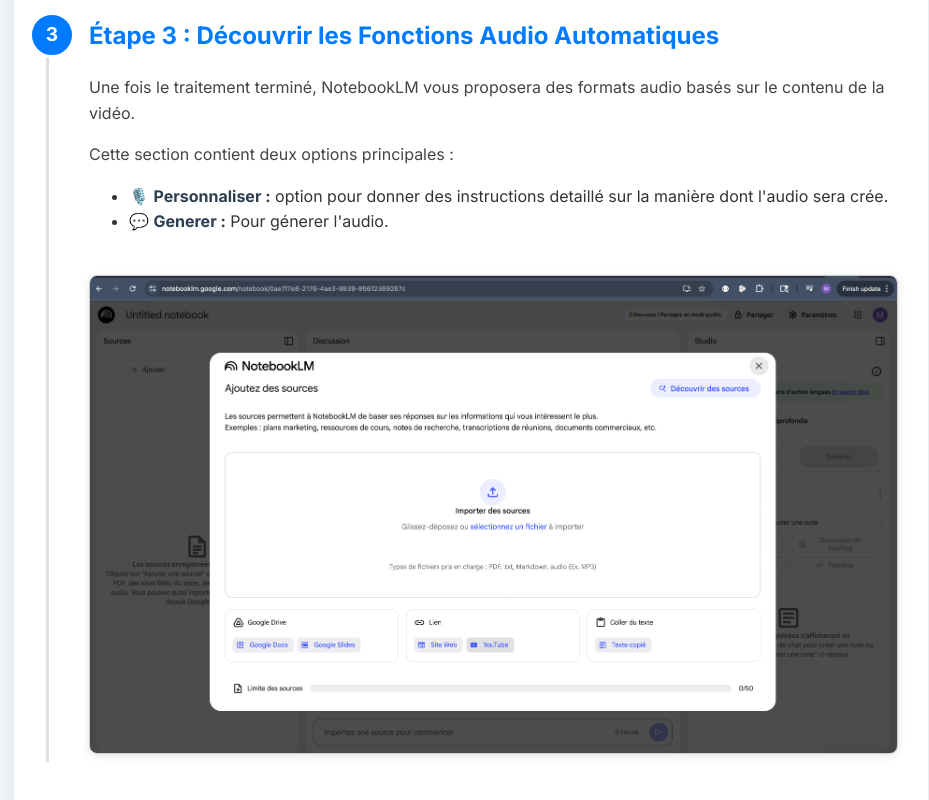
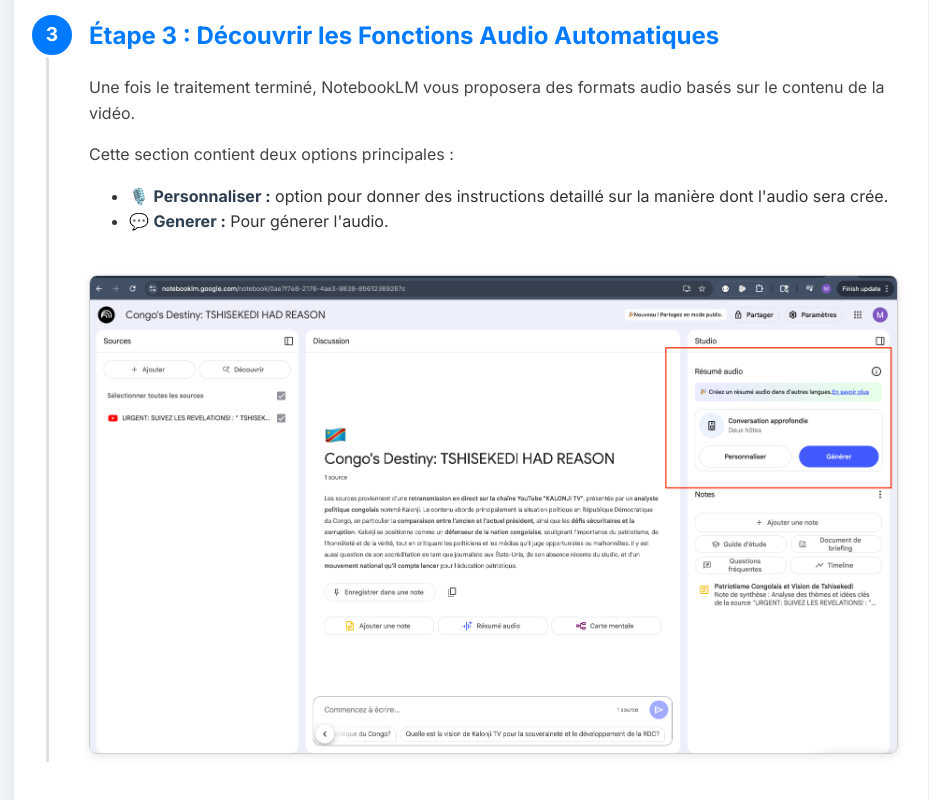
Before and after one commit to milordsutrix/milordsutrix.github.io, a plain HTML site: page docs/kalongi/how-to.html in a window 1280 px wide. Shown: the part 2406-3206 px from the top of the page, without its empty margins (169-1098 px from the left). Drawn offline with Linux system fonts and the light colour scheme.

Commit message:
fix html

```diff
--- a/docs/kalongi/how-to.html
+++ b/docs/kalongi/how-to.html
@@ -137,9 +137,8 @@
                     <li>🎙️ <strong>Personnaliser :</strong> option pour donner des instructions detaillé sur la manière dont l'audio sera crée.</li>
                     <li>💬 <strong>Generer :</strong> Pour génerer l'audio.</li>
                 </ul>
-                <img src="/images/notebook-choose-3.png" alt="Screenshot montrant comment ajouter une source YouTube dans NotebookLM" class="screenshot">
+                <img src="/images/notebook-audio-section-4.png" alt="Screenshot montrant comment ajouter une source YouTube dans NotebookLM" class="screenshot">
             </div>
-
 
 
         </div>
```
